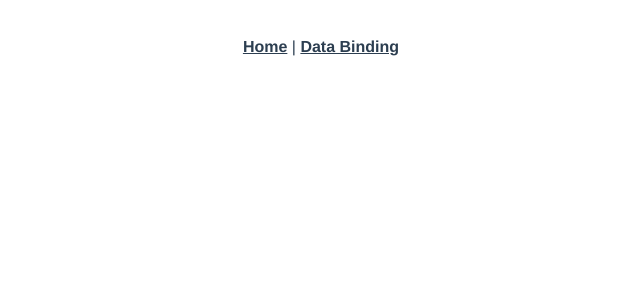
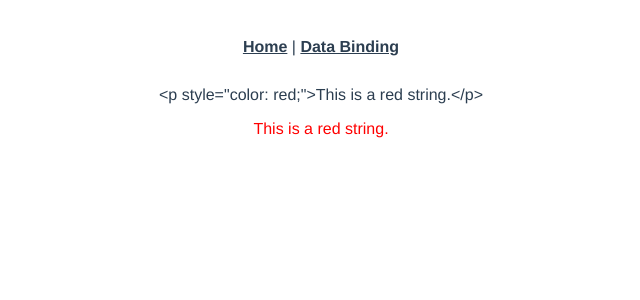
Before and after one commit to GeonwooVincentKim/VueProject, a Vue app: page /databindinghtml in a window 1280 px wide. Shown: the top 300 px of the page, without its empty margins (319-959 px from the left). Built offline with nearby package versions, Linux system fonts and the light colour scheme.

Commit message:
[Update] - Solved DataBindingHtml does not view

```diff
--- a/src/router/index.js
+++ b/src/router/index.js
@@ -1,7 +1,7 @@
 import { createRouter, createWebHistory } from 'vue-router'
 import HomeView from '../views/HomeView.vue'
 import DataBinding from "../views/DataBinding.vue";
-import { DataBindingHtml } from "../views/DataBindingHtml.vue";
+import DataBindingHtml from "../views/DataBindingHtml.vue";
 
 const routes = [
   {
--- a/src/views/DataBindingHtml.vue
+++ b/src/views/DataBindingHtml.vue
@@ -1,8 +1,7 @@
 <template>
     <div>
         <div>{{htmlString}}</div>
-        <!-- <div v-html="htmlString" id="html-id"></div> -->
-        <div v-html="htmlString"></div>
+        <div v-html="htmlString" id="html-id"></div>
     </div>
 </template>
 <script>
```
